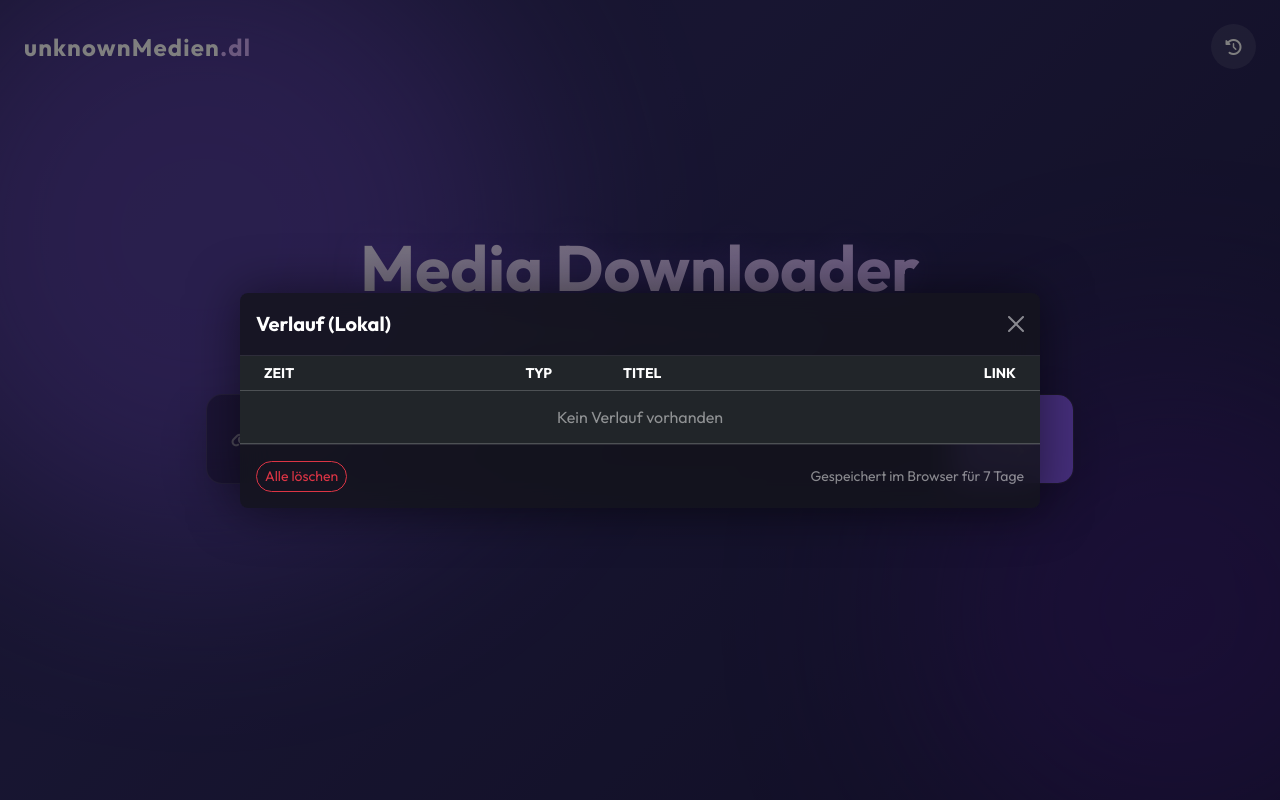
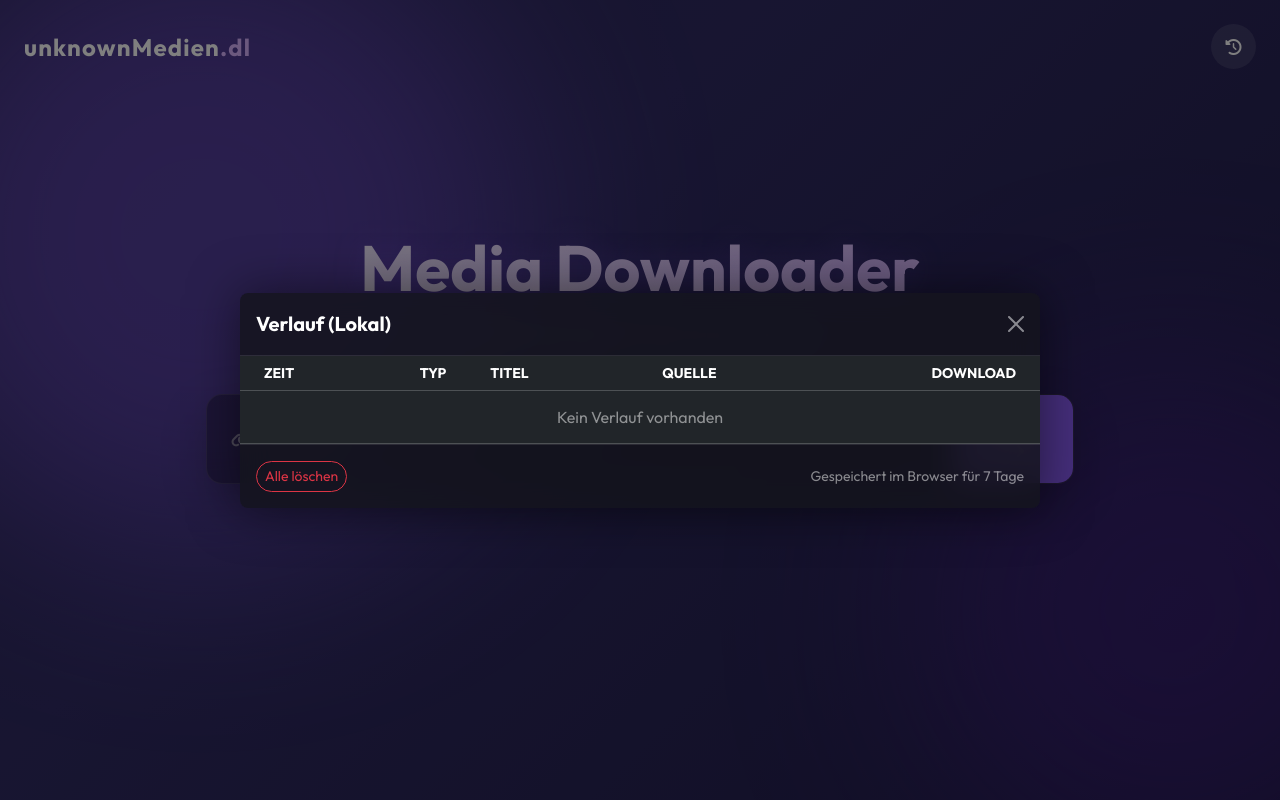
Before and after one commit to MrUnknownDE/medien-dl, a Flask app: page / in a window 1280 px wide, after a click on "Verlauf". Run offline with Flask 3, Linux system fonts and the light colour scheme; parts of the project's set-up code (start-up, migrations or seed data) failed here and were passed over; some libraries are stand-ins or nearby versions.

Commit message:
fix: add source link in history

```diff
--- a/static/script.js
+++ b/static/script.js
@@ -235,7 +235,7 @@
     function loadHistory() {
         const raw = localStorage.getItem('mdl_history');
         if(!raw) {
-            dom.historyTableBody.innerHTML = '<tr><td colspan="4" class="text-center text-white-50 py-3">Kein Verlauf vorhanden</td></tr>';
+            dom.historyTableBody.innerHTML = '<tr><td colspan="5" class="text-center text-white-50 py-3">Kein Verlauf vorhanden</td></tr>';
             return;
         }
 
@@ -258,10 +258,15 @@
             tr.innerHTML = `
                 <td class="ps-4 text-white-50 small font-monospace">${time}</td>
                 <td class="text-center text-primary-light small">${item.platform}</td>
-                <td class="text-truncate" style="max-width: 150px;">${item.title || 'Unbekannt'}</td>
+                <td class="text-truncate" style="max-width: 150px;" title="${item.title}">${item.title || 'Unbekannt'}</td>
+                <td class="text-center">
+                    <a href="${item.source}" target="_blank" class="text-white-50" title="Quelle öffnen: ${item.source}">
+                        <i class="fas fa-link"></i>
+                    </a>
+                </td>
                 <td class="text-end pe-4">
-                    <a href="${item.url}" target="_blank" class="text-primary-light">
-                        <i class="fas fa-external-link-alt"></i>
+                    <a href="${item.url}" target="_blank" class="text-primary-light" title="Download">
+                        <i class="fas fa-download"></i>
                     </a>
                 </td>
             `;
@@ -269,18 +274,21 @@
         });
     }
 
-    function saveHistory(url) {
+    function saveHistory(resultUrl) {
         const pf = dom.platformInput.value;
+        const sourceUrl = dom.urlInput.value; // Hole die Original-URL aus dem Input
+
         const entry = {
-            url: url,
+            url: resultUrl,       // Der fertige S3 Download Link
+            source: sourceUrl,    // Der ursprüngliche YouTube/etc Link
             platform: pf,
-            title: pf + " Download", // Could be improved if backend sent title
+            title: pf + " Download", // (Backend sendet Titel aktuell nicht im finalen Status, daher generisch)
             ts: Date.now()
         };
 
         let data = JSON.parse(localStorage.getItem('mdl_history') || '[]');
         data.unshift(entry);
-        if(data.length > 20) data.pop();
+        if(data.length > 20) data.pop(); // Max 20 Einträge
         localStorage.setItem('mdl_history', JSON.stringify(data));
         loadHistory();
     }
--- a/templates/index.html
+++ b/templates/index.html
@@ -179,7 +179,8 @@
                                     <th class="ps-4">Zeit</th>
                                     <th class="text-center">Typ</th>
                                     <th>Titel</th>
-                                    <th class="text-end pe-4">Link</th>
+                                    <th class="text-center">Quelle</th> <!-- NEU: Quelle Spalte -->
+                                    <th class="text-end pe-4">Download</th>
                                 </tr>
                             </thead>
                             <tbody>
```
